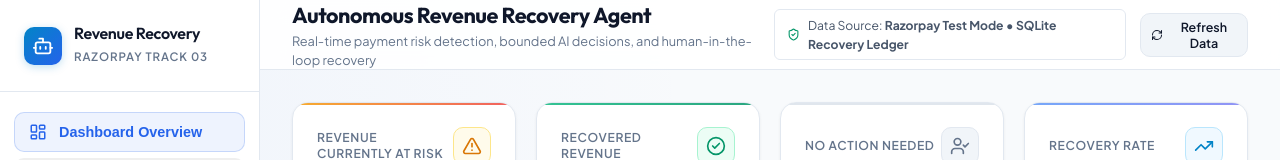
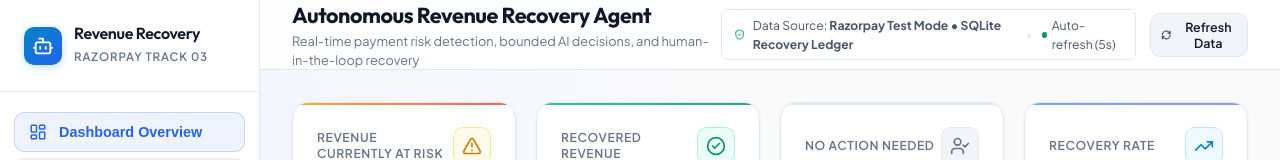
Before and after one commit to KumarManmohan/razorpay-revenue-recovery-Track03, a React (Vite) app in the folder frontend/: page / in a window 1280 px wide. Shown: the top 160 px of the page. Built offline with nearby package versions, Linux system fonts and the light colour scheme; no server answers.

Commit message:
Add automatic dashboard data refresh

```diff
--- a/frontend/src/App.jsx
+++ b/frontend/src/App.jsx
@@ -1,4 +1,4 @@
-import React, { useState, useEffect } from 'react';
+import React, { useState, useEffect, useRef } from 'react';
 import { api } from './api';
 import Sidebar from './components/Sidebar';
 import Header from './components/Header';
@@ -15,12 +15,20 @@
   const [cases, setCases] = useState([]);
   const [isLoading, setIsLoading] = useState(true);
   const [isRefreshing, setIsRefreshing] = useState(false);
+  const [lastUpdated, setLastUpdated] = useState(null);
   const [selectedCaseId, setSelectedCaseId] = useState(null);
   const [selectedCaseData, setSelectedCaseData] = useState(null);
   const [selectedAuditTrail, setSelectedAuditTrail] = useState([]);
   const [selectedAttempts, setSelectedAttempts] = useState([]);
   const [isActionLoading, setIsActionLoading] = useState(false);
   const [toasts, setToasts] = useState([]);
+
+  const isFetchingRef = useRef(false);
+  const selectedCaseIdRef = useRef(null);
+
+  useEffect(() => {
+    selectedCaseIdRef.current = selectedCaseId;
+  }, [selectedCaseId]);
 
   const addToast = (message, type = 'info') => {
     const id = Date.now();
@@ -34,33 +42,97 @@
     setToasts((prev) => prev.filter((t) => t.id !== id));
   };
 
-  const fetchData = async (isManualRefresh = false) => {
+  const fetchData = async (isManualRefresh = false, isBackground = false) => {
+    // Avoid concurrent fetch collisions if a request takes longer than the interval
+    if (isFetchingRef.current) return;
+    isFetchingRef.current = true;
+
     if (isManualRefresh) setIsRefreshing(true);
-    else setIsLoading(true);
+    else if (!isBackground) setIsLoading(true);
 
     try {
-      const [statsRes, casesRes] = await Promise.all([
+      const promises = [
         api.getStats().catch(() => ({ stats: null })),
         api.getCases().catch(() => ({ cases: [] })),
-      ]);
+      ];
 
-      setStats(statsRes?.stats || null);
-      setCases(casesRes?.cases || []);
+      // If a case modal is currently open, seamlessly sync its latest details in the same cycle
+      const activeModalId = selectedCaseIdRef.current;
+      if (activeModalId) {
+        promises.push(api.getCaseDetails(activeModalId).catch(() => null));
+      }
+
+      const [statsRes, casesRes, detailRes] = await Promise.all(promises);
+
+      if (statsRes && statsRes.stats !== undefined) {
+        setStats(statsRes.stats);
+      }
+      if (casesRes && Array.isArray(casesRes.cases)) {
+        setCases(casesRes.cases);
+      }
+      if (detailRes && detailRes.case && selectedCaseIdRef.current === detailRes.case.id) {
+        setSelectedCaseData(detailRes.case);
+        setSelectedAuditTrail(detailRes.audit || []);
+        setSelectedAttempts(detailRes.attempts || []);
+      }
+
+      setLastUpdated(new Date());
 
       if (isManualRefresh) {
         addToast('Dashboard data refreshed successfully.', 'info');
       }
     } catch (err) {
       console.error('Failed to fetch dashboard data:', err);
-      addToast('Failed to load dashboard data from backend.', 'error');
+      if (isManualRefresh || (!isBackground && isLoading)) {
+        addToast('Failed to load dashboard data from backend.', 'error');
+      }
     } finally {
       setIsLoading(false);
       setIsRefreshing(false);
+      isFetchingRef.current = false;
     }
   };
 
   useEffect(() => {
-    fetchData();
+    // Initial fetch on component mount
+    fetchData(false, false);
+
+    let intervalId = null;
+
+    const startPolling = () => {
+      if (!intervalId) {
+        intervalId = setInterval(() => {
+          if (document.visibilityState === 'visible') {
+            fetchData(false, true);
+          }
+        }, 5000);
+      }
+    };
+
+    const stopPolling = () => {
+      if (intervalId) {
+        clearInterval(intervalId);
+        intervalId = null;
+      }
+    };
+
+    const handleVisibilityChange = () => {
+      if (document.visibilityState === 'visible') {
+        // Immediate refresh upon regaining focus
+        fetchData(false, true);
+        startPolling();
+      } else {
+        stopPolling();
+      }
+    };
+
+    startPolling();
+    document.addEventListener('visibilitychange', handleVisibilityChange);
+
+    return () => {
+      stopPolling();
+      document.removeEventListener('visibilitychange', handleVisibilityChange);
+    };
   }, []);
 
   const handleSelectCase = async (caseId) => {
--- a/frontend/src/components/Header.jsx
+++ b/frontend/src/components/Header.jsx
@@ -23,6 +23,11 @@
         }}>
           <ShieldCheck size={15} color="var(--success)" />
           <span>Data Source: <strong>Razorpay Test Mode • SQLite Recovery Ledger</strong></span>
+          <span style={{ color: 'var(--border-color)', margin: '0 2px' }}>•</span>
+          <span style={{ display: 'inline-flex', alignItems: 'center', gap: '5px', color: 'var(--text-secondary)' }}>
+            <span style={{ width: '6px', height: '6px', borderRadius: '50%', background: 'var(--success)', display: 'inline-block' }}></span>
+            Auto-refresh (5s)
+          </span>
         </div>
 
         <button
```
